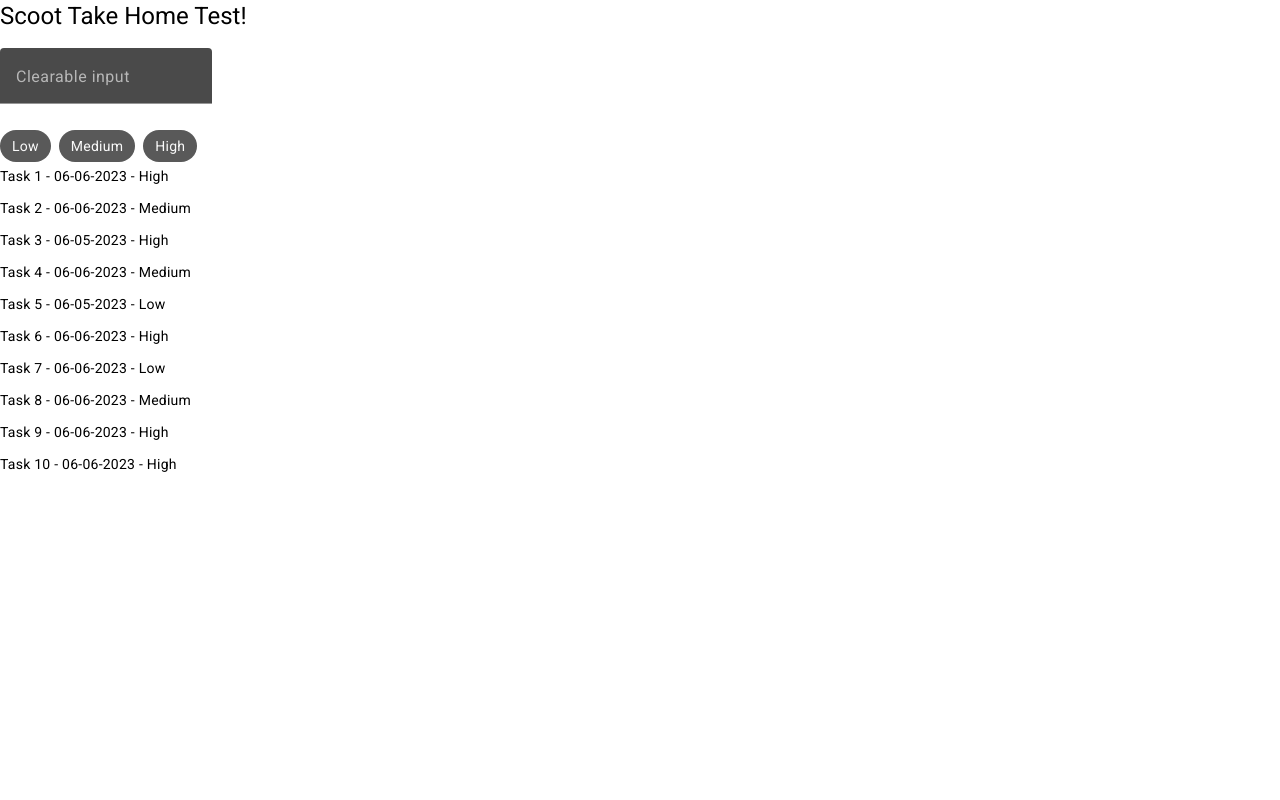
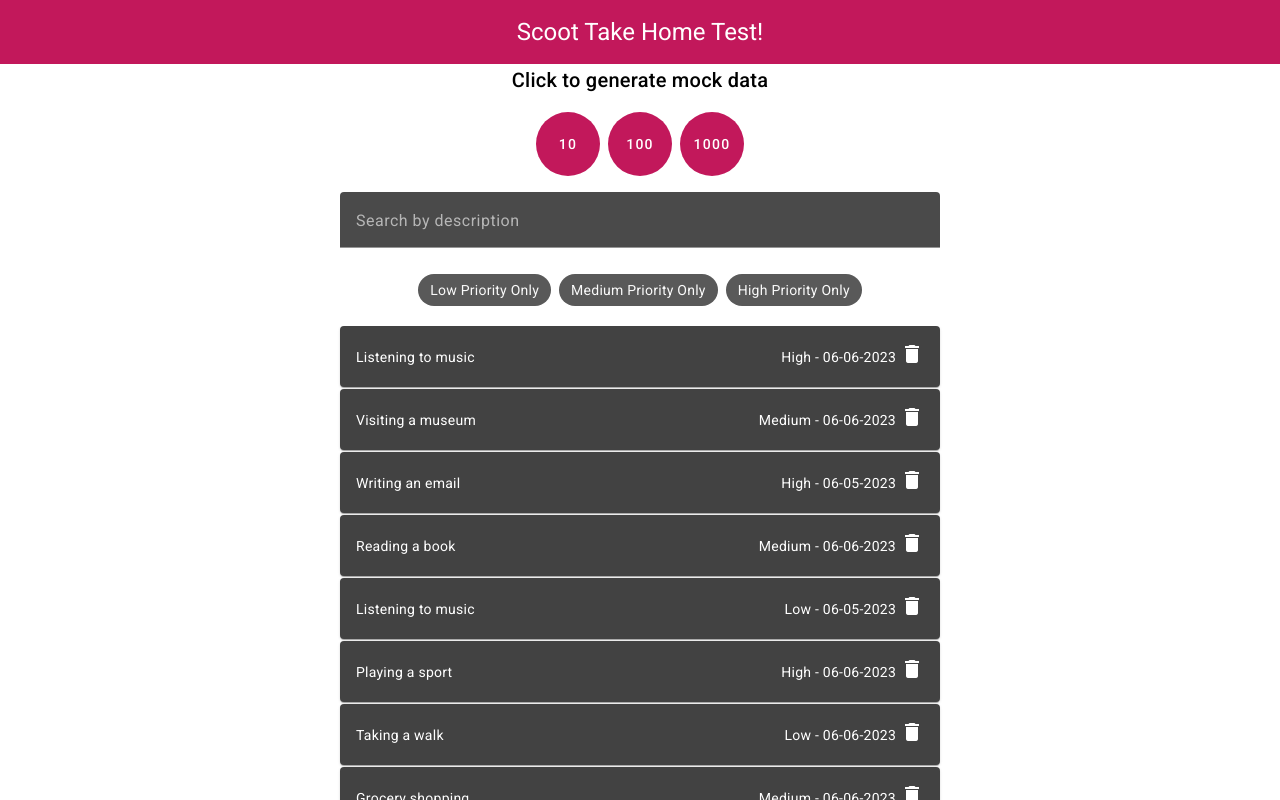
Before and after one commit to marinellibr/scoot-take-home-test, an Angular app: page / in a window 1280 px wide. Built offline with nearby package versions, Linux system fonts and the light colour scheme.

Commit message:
[06-05-2023] [04:59pm] - Finished Styling and added remove function

```diff
--- a/src/app/components/main/main.component.html
+++ b/src/app/components/main/main.component.html
@@ -1,19 +1,50 @@
+<div class="container">
+    <div class="title">
         <h1>Scoot Take Home Test!</h1>
+    </div>
 
-<mat-form-field class="example-form-field">
-    <mat-label>Clearable input</mat-label>
+    <section class="mock-generator">
+        <h2>Click to generate mock data</h2>
+        <div class="button-row">
+            <button mat-flat-button color="primary" (click)="createMock(10)">10</button>
+            <button mat-flat-button color="primary" (click)="createMock(100)">100</button>
+            <button mat-flat-button color="primary" (click)="createMock(1000)">1000</button>
+        </div>
+    </section>
+
+    <section class="filter">
+        <mat-form-field class="form-field">
+            <mat-label>Search by description</mat-label>
             <input matInput type="text" [(ngModel)]="filterValue" (keyup)="filterByDesc()">
             <button *ngIf="filterValue" matSuffix mat-icon-button aria-label="Clear" (click)="filterByDesc(true)">
             <mat-icon>close</mat-icon>
             </button>
         </mat-form-field>
+    </section>
 
+    <section class="priority-container">
         <mat-chip-listbox aria-label="Priority selection">
-    <mat-chip-option color="primary" (click)="filterByPrio('Low')">Low</mat-chip-option>
-    <mat-chip-option color="accent" (click)="filterByPrio('Medium')">Medium</mat-chip-option>
-    <mat-chip-option color="warn" (click)="filterByPrio('High')">High</mat-chip-option>
+            <mat-chip-option color="accent" (click)="filterByPrio('Low')">Low Priority Only</mat-chip-option>
+            <mat-chip-option color="primary" (click)="filterByPrio('Medium')">Medium Priority Only</mat-chip-option>
+            <mat-chip-option color="warn" (click)="filterByPrio('High')">High Priority Only</mat-chip-option>
         </mat-chip-listbox>
+    </section>
 
-<p *ngFor="let task of filteredList">
-    {{task.description}} - {{task.dueDate | date: "MM-dd-YYYY"}} - {{task.priority}}
-</p>
+    <section class="cards-container">
+        <mat-card *ngFor="let task of filteredList">
+            <mat-card-content>
+                <div class="task">
+                    {{task.description}}
+                </div>
+                <div class="info">
+                    {{task.priority}} - {{task.dueDate | date: "MM-dd-YYYY"}}
+
+                    <div class="delete">
+                        <mat-icon aria-hidden="false" aria-label="delete icon" fontIcon="delete" (click)="removeItem(task.id)"></mat-icon>
+                    </div>
+                </div>
+
+            </mat-card-content>
+        </mat-card>
+    </section>
+</div>
--- a/src/app/components/main/main.component.scss
+++ b/src/app/components/main/main.component.scss
@@ -0,0 +1,100 @@
+.container{
+    height: 100vh;
+    display: flex;
+    flex-direction: column;
+    align-items: center;
+
+    .title{
+        width: 100%;
+        min-height: 64px;
+        display: flex;
+        justify-content: center;
+        align-items: center;
+        background-color: #c2185b;
+        color: white;
+
+        h1{
+            margin: 0;
+        }
+    }
+
+    .mock-generator{
+        display: flex;
+        flex-direction: column;
+        align-items: center;
+        margin-bottom: 16px;
+
+        .button-row{
+            display: flex;
+            gap: 8px;
+
+            button{
+                width: 64px;
+                height: 64px;
+                text-align: center;
+
+                border-radius: 50%;
+            }
+        }
+    }
+
+    .filter{
+        width: 600px;
+
+        .form-field{
+            width: 100%;
+        }
+    }
+
+    .priority-container{
+        margin-bottom: 16px;
+    }
+
+    .cards-container{
+        width: 600px;
+        padding-inline: 24px;
+        overflow-y: scroll;
+
+        mat-card{
+            &:not(:last-child){
+                margin-bottom: 2px;
+            }
+
+            mat-card-content{
+                color: white;
+                display: flex;
+                justify-content: space-between;
+                align-items: center;
+
+                .info{
+                    display: flex;
+                    align-items: center;
+                    gap: 4px;
+
+                    .delete{
+                        mat-icon{
+                            &:hover{
+                                color: #c2185b;
+                                cursor: pointer;
+                            }
+                        }
+                    }
+                }
+            }
+        }
+
+        &::-webkit-scrollbar {
+            width: 10px;
+        }
+        &::-webkit-scrollbar-track {
+            background: #f1f1f1;
+        }
+        &::-webkit-scrollbar-thumb {
+            background: #888;
+            border-radius: 10000px
+        }
+        &::-webkit-scrollbar-thumb:hover {
+            background: #555;
+        }
+    }
+}
--- a/src/app/components/main/main.component.ts
+++ b/src/app/components/main/main.component.ts
@@ -9,17 +9,20 @@ import { Task } from 'src/app/models/task';
 export class MainComponent implements OnInit {
 
   ngOnInit(): void {
-    this.createMock();
+    this.createMock(20);
   }
 
 
-  createMock(){
-    for (let i = 0; i < Math.floor(Math.random() * 11) + 10; i++) {
-      const description = `Task ${i + 1}`;
+  createMock(limit: number){
+    this.fakeData = [];
+    this.filteredList = this.fakeData;
+    for (let i = 0; i < limit; i++) {
+      const description = this.activities[Math.floor(Math.random() * this.activities.length)];
       const dueDate = new Date(Date.now() + Math.floor(Math.random() * 86400000)); // Random date within next 24 hours
       const priority = this.getRandomPriority();
+      const id = i;
 
-      this.fakeData.push({ description, dueDate, priority });
+      this.fakeData.push({ description, dueDate, priority, id });
       this.filteredList = this.fakeData;
     }
   }
@@ -48,6 +51,7 @@ export class MainComponent implements OnInit {
   prioFilter: string = '';
 
   filterByPrio(prio: string){
+    this.filterValue = '';
     if(this.prioFilter == prio){
       this.prioFilter = '';
       this.filteredList = this.fakeData;
@@ -60,4 +64,37 @@ export class MainComponent implements OnInit {
     }
   }
 
+  removeItem(id: number){
+    this.fakeData.splice(this.fakeData.findIndex(item => item.id === id), 1);
+    this.update();
+  }
+
+  update(){
+    this.filterByDesc(true);
+    this.filterByPrio(this.prioFilter);
+  }
+
+  activities = [
+    "Grocery shopping",
+    "Meeting with friends",
+    "Going to the gym",
+    "Watching a movie",
+    "Cooking dinner",
+    "Reading a book",
+    "Taking a walk",
+    "Attending a party",
+    "Writing an email",
+    "Playing a sport",
+    "Visiting a museum",
+    "Doing household chores",
+    "Learning something new",
+    "Working on a project",
+    "Listening to music",
+    "Planning a trip",
+    "Volunteering",
+    "Relaxing at home",
+    "Exploring a new city",
+    "Having a picnic"
+  ];
+
 }
--- a/src/app/models/task.ts
+++ b/src/app/models/task.ts
@@ -1,5 +1,6 @@
 export interface Task{
     description: string,
     dueDate: Date,
-    priority: String
+    priority: String,
+    id: number
 }
```
Lines whose indentation alone changed are shown as unchanged.
